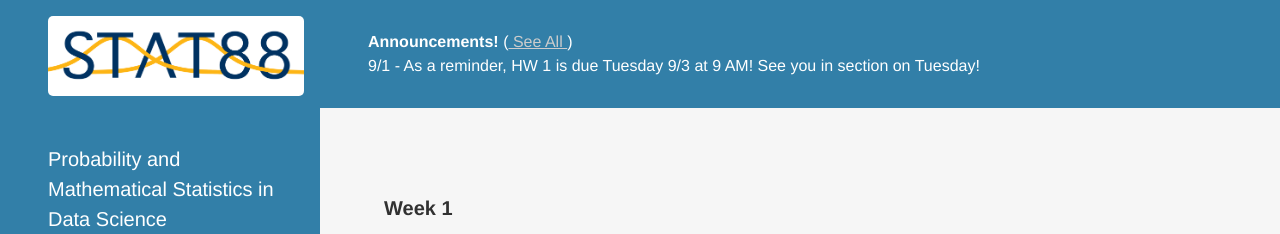
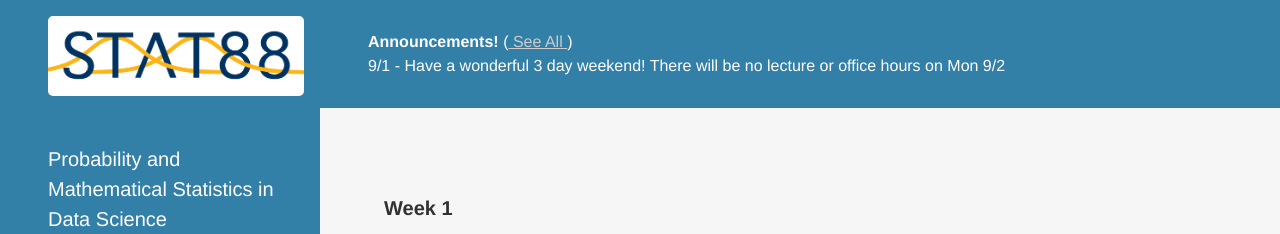
Before and after one commit to stat88/stat88.github.io, a Jekyll site: the page built from index.html, in a window 1280 px wide and 900 px high. Shown: the top 234 px of the window. Built offline with Jekyll 4.4.1, drawn with Linux system fonts in a browser that asks for light colours; some web fonts are replaced; the list of posts is cut into pages by our own code.

Commit message:
Adding one more announcement

```diff
--- a/_data/announcements.yml
+++ b/_data/announcements.yml
@@ -1,4 +1,5 @@
 # - 8/28 - Welcome to the first day of lectures! Remember to come to section tomorrow (Th 8/29) too!
+- 9/1 - Have a wonderful 3 day weekend! There will be no lecture or office hours on Mon 9/2
 - 9/1 - As a reminder, HW 1 is due Tuesday 9/3 at 9 AM! See you in section on Tuesday!
 # - 8/29 - Come to office hours tomorrow, 8/30 in 446 Evans for help with Homework 1!
 # - 5/4 - Final exam study resources posted!  Please see Piazza for updated OH schedule.
```
